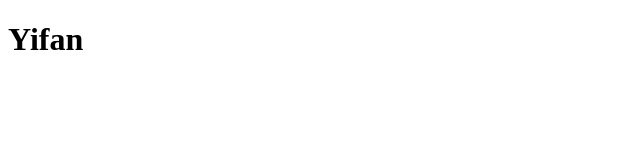
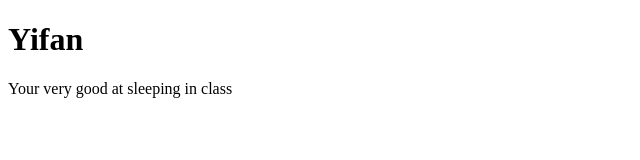
Before and after one commit to PhoHonda/flexbox-assignment, a plain HTML site: page index.html in a window 1280 px wide. Shown: the whole page, without its empty margins (0-640 px from the left). Drawn offline with Linux system fonts and the light colour scheme.

Commit message:
p add it in

```diff
--- a/index.html
+++ b/index.html
@@ -6,5 +6,6 @@
 </head>
 <body>
 	<h1>Yifan</h1>
+	<p>Your very good at sleeping in class</p>
 </body>
 </html>
```
